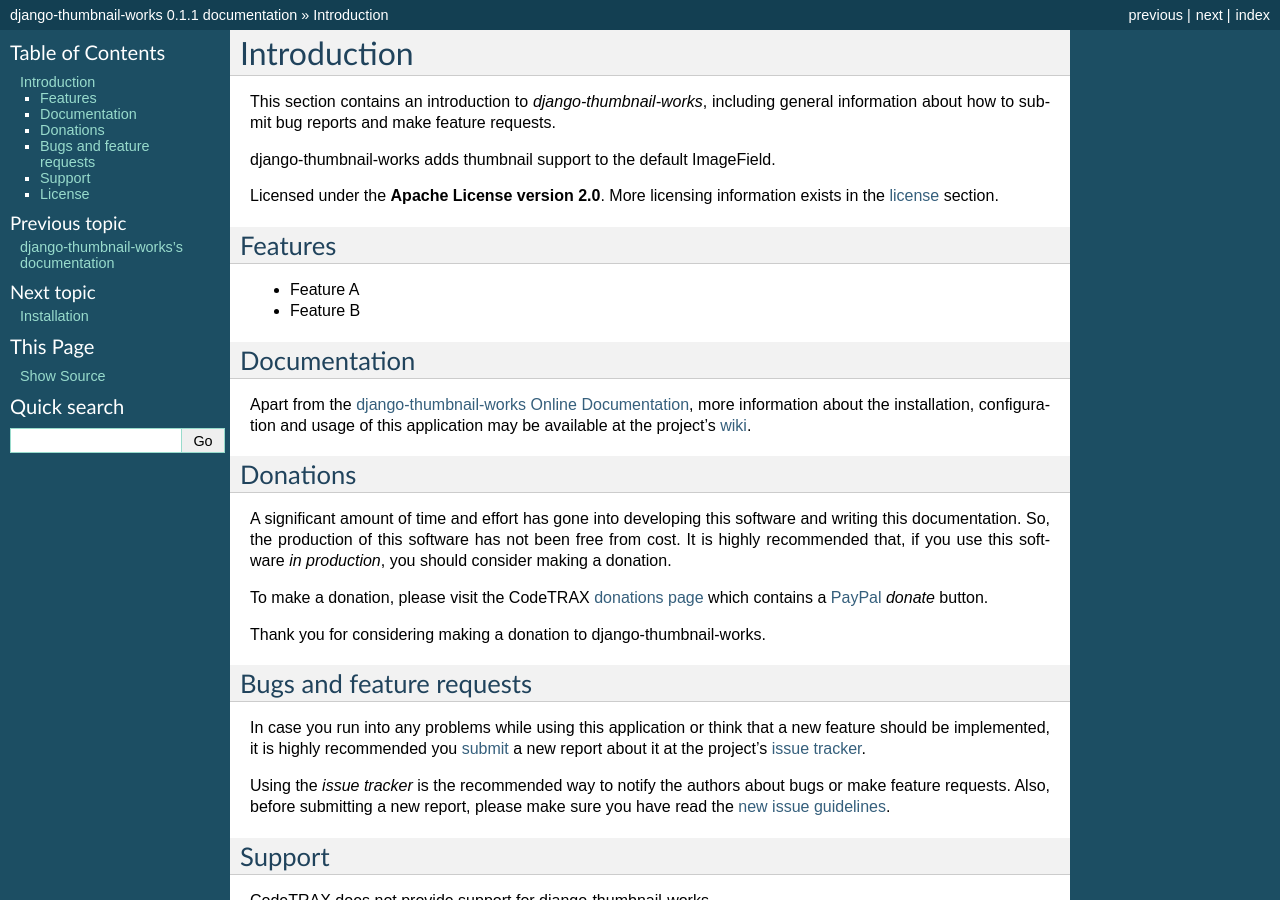
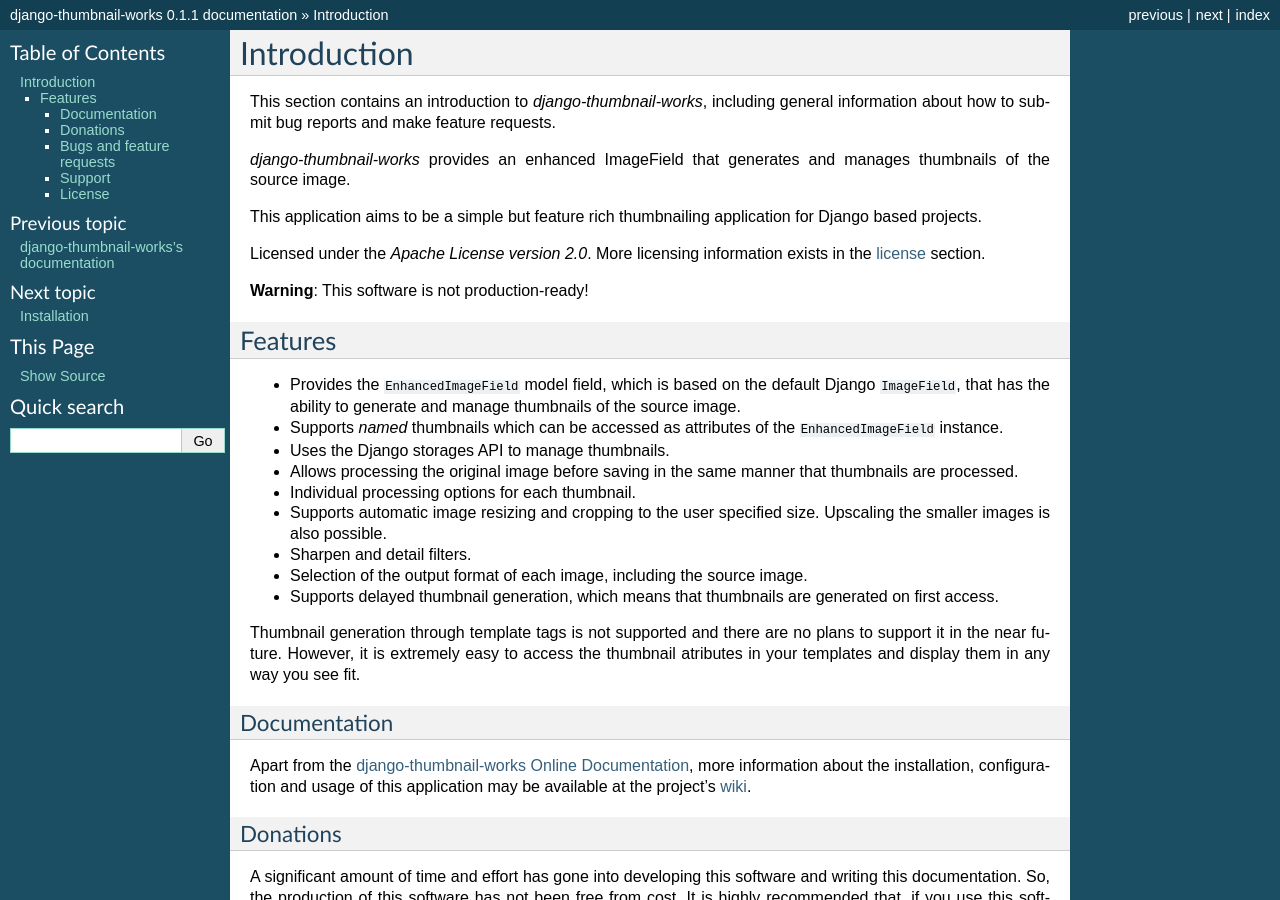
Before and after one commit to PrimarySite/django-thumbnail-works, a Sphinx documentation site: the page built from docs/introduction.rst, in a window 1280 px wide and 900 px high. Built offline with Sphinx 7.4.7, drawn with Linux system fonts in a browser that asks for light colours.

Commit message:
Minor fixes in the documentation

```diff
--- a/docs/index.rst
+++ b/docs/index.rst
@@ -20,9 +20,10 @@
 django-thumbnail-works adds thumbnail support to the default ImageField.
 
 | **Author**: `George Notaras <http://www.g-loaded.eu/>`_
-| **Development Web Site**: `django-thumbnail-works project <https://www.codetrax.org/projects/django-thumbnail-works>`_
+| **Development Web Site**: `django-thumbnail-works project <http://www.codetrax.org/projects/django-thumbnail-works>`_
 | **Source Code Repository**: `django-thumbnail-works source code <https://source.codetrax.org/hgroot/django-thumbnail-works>`_
-
+| **Documentation**: `django-thumbnail-works documentation <http://packages.python.org/django-thumbnail-works>`_
+| **Releases**: `django-thumbnail-works releases <http://pypi.python.org/pypi/django-thumbnail-works>`_
 
 About this guide
 ================
--- a/docs/introduction.rst
+++ b/docs/introduction.rst
@@ -6,17 +6,39 @@
 This section contains an introduction to *django-thumbnail-works*, including general
 information about how to submit bug reports and make feature requests.
 
-django-thumbnail-works adds thumbnail support to the default ImageField.
+*django-thumbnail-works* provides an enhanced ImageField that generates and
+manages thumbnails of the source image.
 
-Licensed under the **Apache License version 2.0**. More licensing information
+This application aims to be a simple but feature rich thumbnailing
+application for Django based projects.
+
+Licensed under the *Apache License version 2.0*. More licensing information
 exists in the license_ section.
 
+**Warning**: This software is not production-ready!
 
 Features
-========
+--------
+- Provides the ``EnhancedImageField`` model field, which is based on the
+  default Django ``ImageField``, that has the ability to generate and manage
+  thumbnails of the source image.
+- Supports *named* thumbnails which can be accessed as attributes of the
+  ``EnhancedImageField`` instance.
+- Uses the Django storages API to manage thumbnails.
+- Allows processing the original image before saving in the same manner that
+  thumbnails are processed.
+- Individual processing options for each thumbnail.
+- Supports automatic image resizing and cropping to the user specified size.
+  Upscaling the smaller images is also possible.
+- Sharpen and detail filters.
+- Selection of the output format of each image, including the source image.
+- Supports delayed thumbnail generation, which means that thumbnails are
+  generated on first access.
 
-- Feature A
-- Feature B
+Thumbnail generation through template tags is not supported and there are
+no plans to support it in the near future. However, it is extremely easy
+to access the thumbnail atributes in your templates and display them in
+any way you see fit.
 
 
 Documentation
```
Also changed, not shown: docs/configuration.rst (+16 -7 lines), docs/faq.rst (+4 -3 lines), docs/installation.rst (+6 -5 lines).
